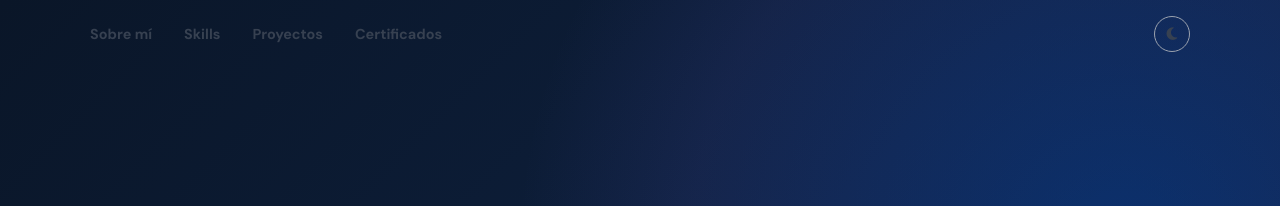
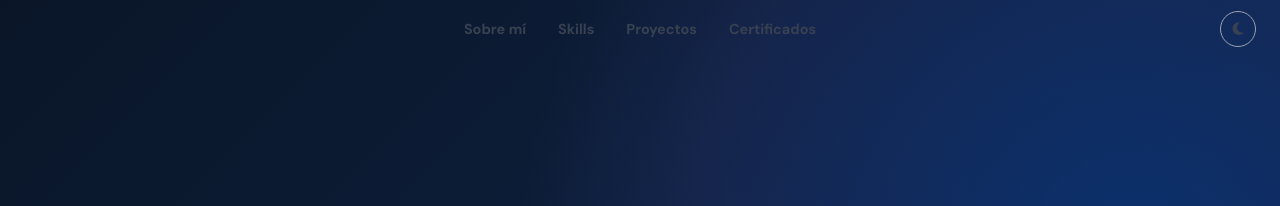
Before and after one commit to NachoCorsini/Portfolio-Profesional, a plain HTML site: page index.html in a window 1280 px wide. Shown: the top 206 px of the page. Drawn offline with Linux system fonts and the light colour scheme.

Commit message:
modificaciones nuevas

```diff
--- a/index.html
+++ b/index.html
@@ -21,9 +21,10 @@
         <li><a href="#proyectos">Proyectos</a></li>
         <li><a href="#certificados">Certificados</a></li>
       </ul>
-      <button class="theme-toggle" id="themeToggle" aria-label="Cambiar tema">
-        <i class="fas fa-moon" id="themeIcon"></i>
-      </button>
+    </div>
+    <button class="theme-toggle" id="themeToggle" aria-label="Cambiar tema">
+      <i class="fas fa-moon" id="themeIcon"></i>
+    </button>
 
     </div>
   </nav>
--- a/style.css
+++ b/style.css
@@ -142,7 +142,10 @@ body {
   justify-content: center;
   transition: all var(--transition);
   flex-shrink: 0;
-  margin-left: auto;
+  position: absolute;
+  right: 1.5rem;
+  top: 50%;
+  transform: translateY(-50%);
 }
 
 .theme-toggle:hover {
```
